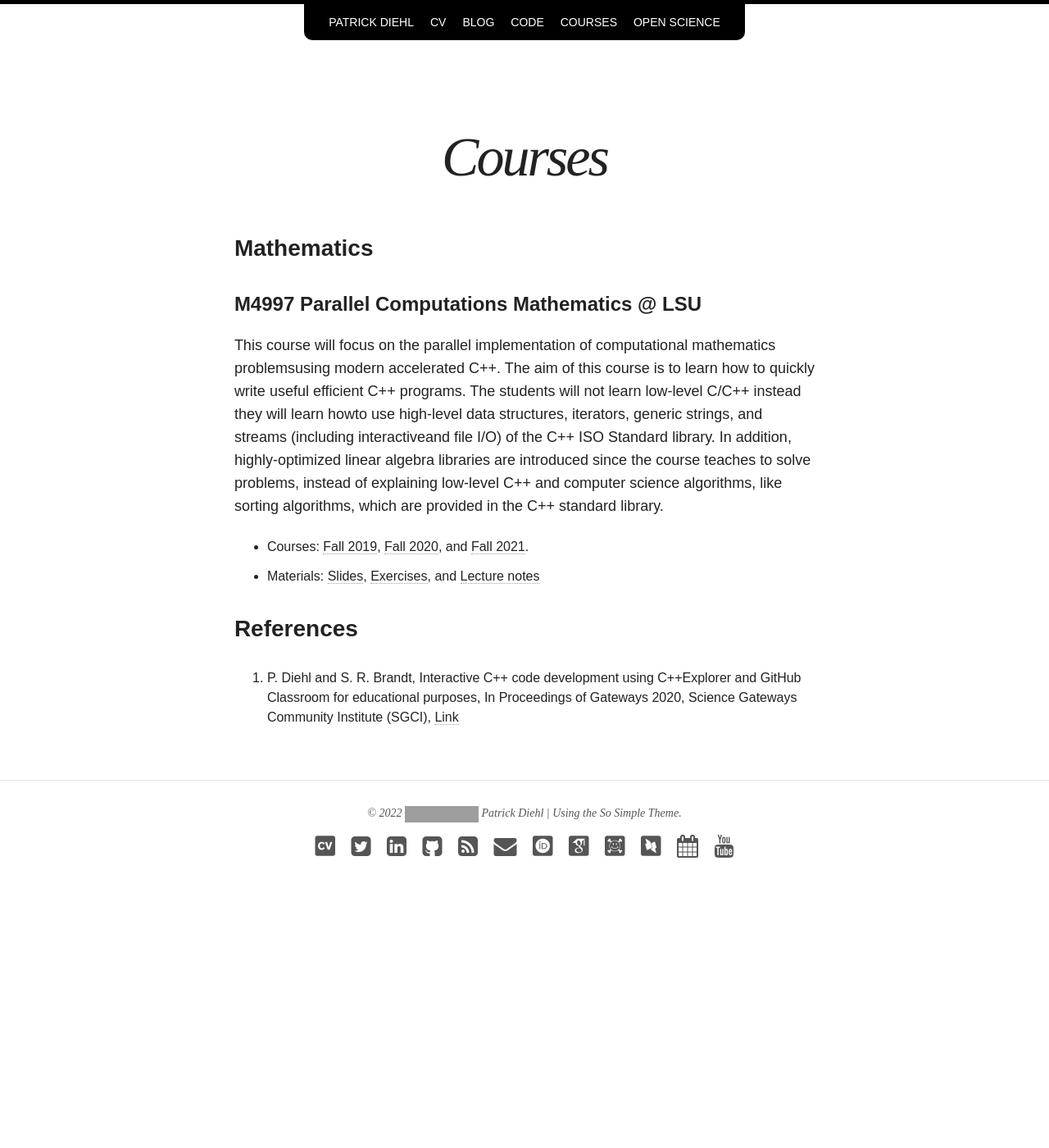
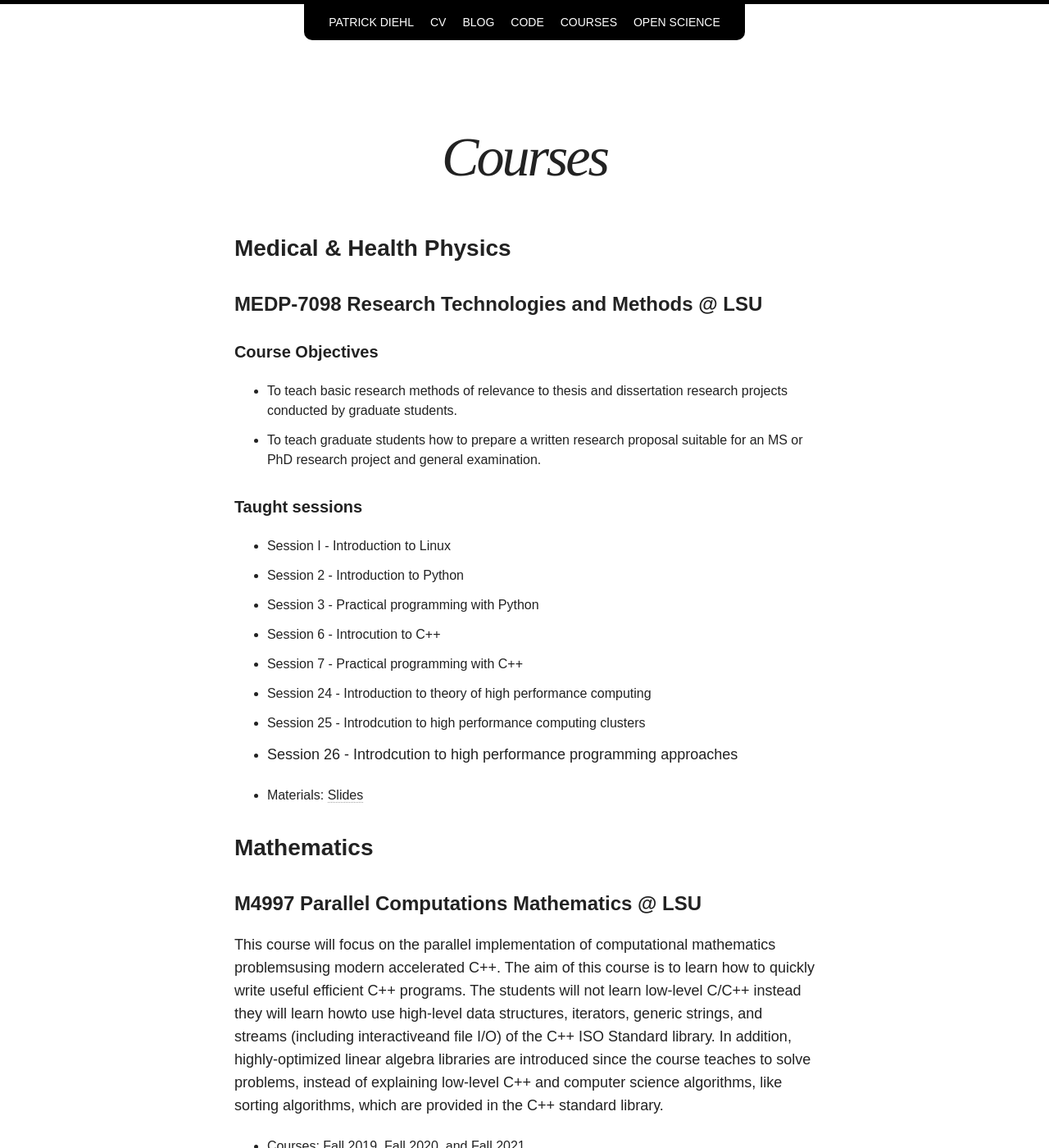
Before and after one commit to diehlpk/diehlpk.github.io, a Jekyll site: the page built from courses/index.md, in a window 1280 px wide and 1400 px high. Shown: the whole window at 82% size. Built offline with Jekyll 4.4.1, drawn with Linux system fonts in a browser that asks for light colours; nearby versions of some CDN libraries; some web fonts are replaced; grey boxes are pictures that could not be loaded.

Commit message:
Update teaching

```diff
--- a/courses/index.md
+++ b/courses/index.md
@@ -2,6 +2,30 @@
 layout: page
 title: Courses
 ---
+
+### Medical & Health Physics
+
+#### MEDP-7098 Research Technologies and Methods @ [LSU](https://lsu.edu/)
+
+##### Course Objectives
+
+* To teach basic research methods of relevance to thesis and dissertation research projects
+conducted by graduate students.
+* To teach graduate students how to prepare a written research proposal suitable for an MS or
+PhD research project and general examination.
+
+##### Taught sessions
+
+* Session I - Introduction to Linux
+* Session 2 - Introduction to Python
+* Session 3 - Practical programming with Python
+* Session 6 - Introcution to C++
+* Session 7 - Practical programming with C++
+* Session 24 - Introduction to theory of high performance computing
+* Session 25 - Introdcution to high performance computing clusters
+* Session 26 - Introdcution to high performance programming approaches
+
+* Materials: [Slides](https://github.com/diehlpkteaching/MEDP-7098)
 
 ### Mathematics
 
```
